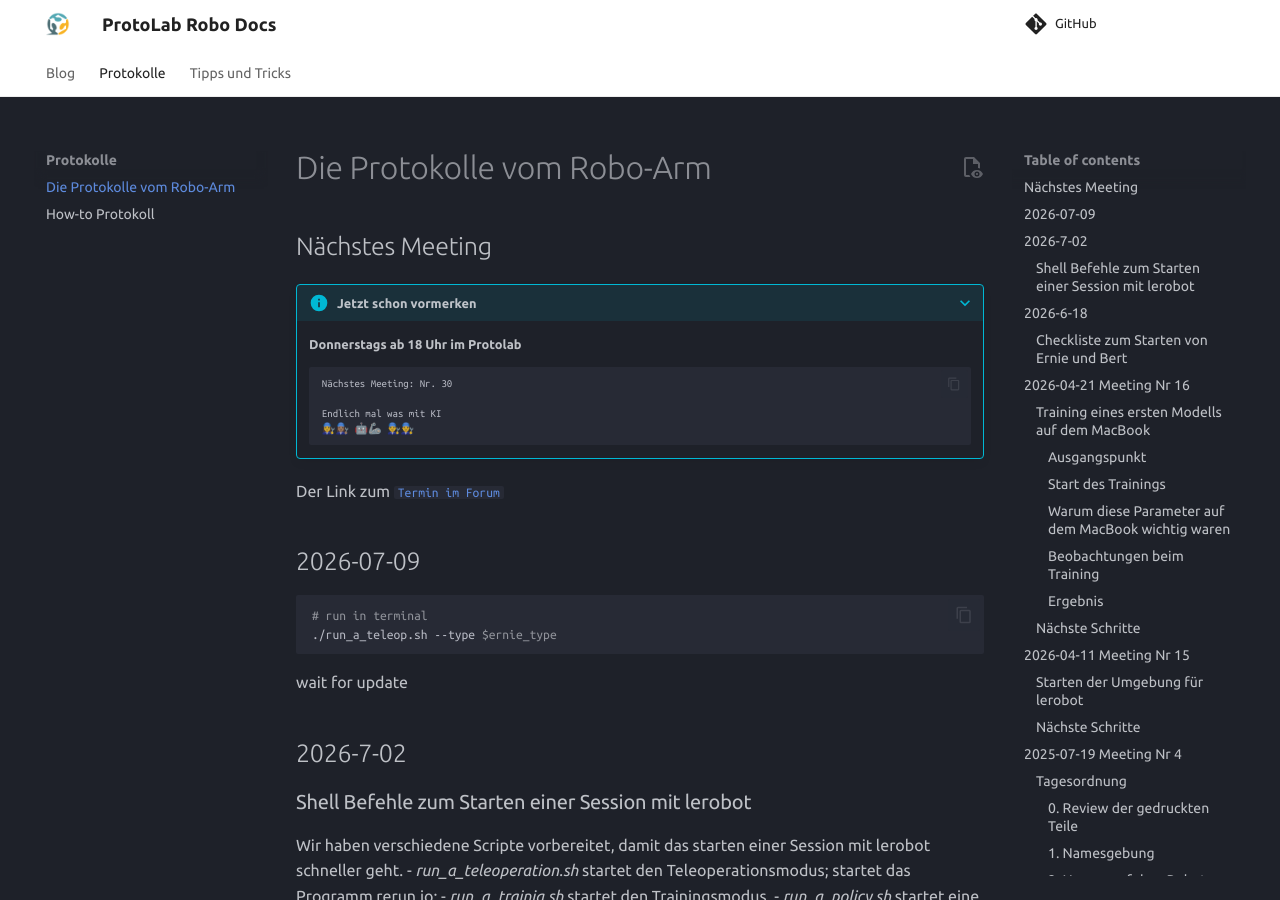
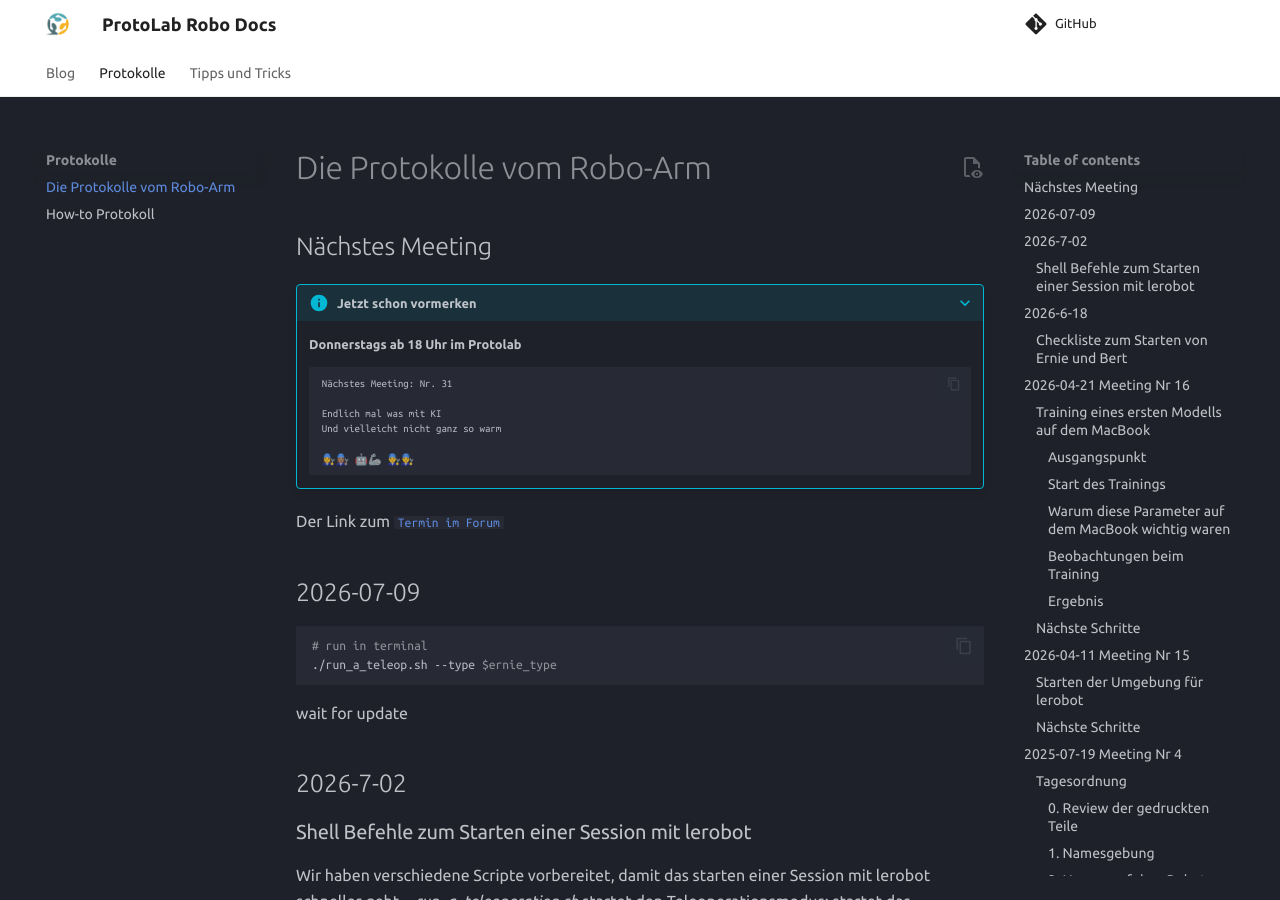
Before and after one commit to garagelab-dus/protolab-robo-docs, an MkDocs documentation site: the page built from docs/Protokolle/Backlog.md, in a window 1280 px wide and 900 px high. Built offline with MkDocs 1.6.1 and Material for MkDocs 9.7.7, drawn with Linux system fonts in a browser that asks for light colours; comment, search, counter and statistics services are not loaded.

Commit message:
update next meeting to 31

````diff
--- a/docs/Protokolle/Backlog.md
+++ b/docs/Protokolle/Backlog.md
@@ -7,9 +7,11 @@
     **Donnerstags ab 18 Uhr im Protolab**
 
     ```text
-    Nächstes Meeting: Nr. 30
+    Nächstes Meeting: Nr. 31
 
     Endlich mal was mit KI
+    Und vielleicht nicht ganz so warm
+
     👩‍🔧👩🏽‍🔧 🤖🦾 👨‍🔧👨‍🔧
     ```
 
````
